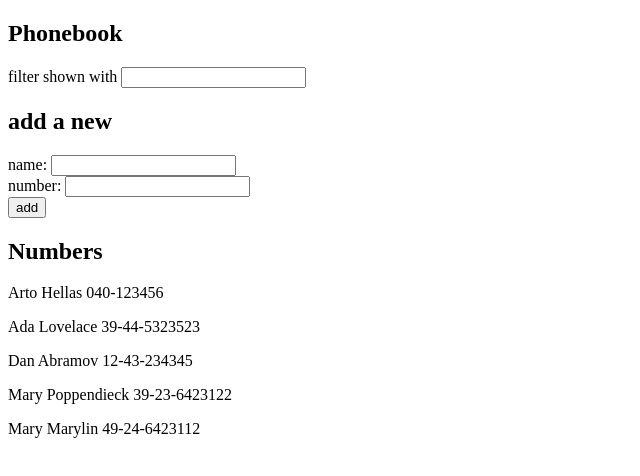
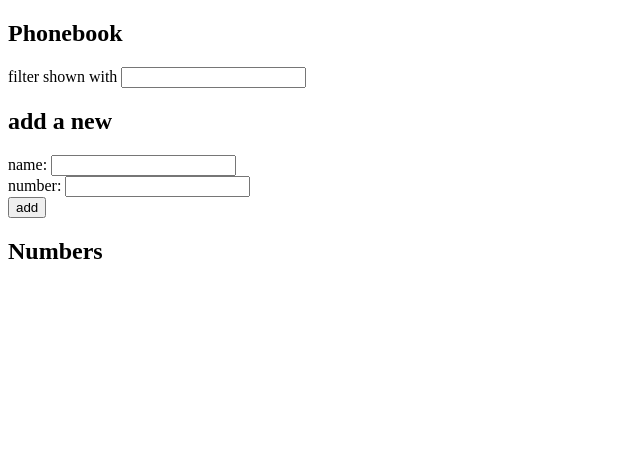
Before and after one commit to mikaelri/FullStackOpen, a React (Vite) app in the folder part2/puhelinluettelo/: page / in a window 1280 px wide. Shown: the top 476 px of the page, without its empty margins (0-640 px from the left). Built offline with nearby package versions, Linux system fonts and the light colour scheme.

Commit message:
return ex. 2.10

```diff
--- /dev/null
+++ b/part2/puhelinluettelo/components/AddPersons.jsx
@@ -0,0 +1,15 @@
+import React from "react"
+
+const AddNewPerson = ({addPerson, newName, newNumber, handleNameChange, handleNumberChange}) => {
+    return (
+    <form onSubmit={addPerson}>
+        <div>
+            name: <input value={newName} onChange={handleNameChange} /><br></br>
+            number: <input value={newNumber} onChange={handleNumberChange} /><br></br>
+            <button type="submit">add</button>
+        </div>
+  </form>
+  )
+}
+
+export default AddNewPerson;
--- /dev/null
+++ b/part2/puhelinluettelo/components/Filter.jsx
@@ -0,0 +1,9 @@
+import React from "react";
+
+const Filter = ({filterValue, handlefilterChange}) => {
+    return (
+    <>filter shown with <input type="text" value={filterValue} onChange={handlefilterChange}/></>
+    )
+};
+
+export default Filter;
--- /dev/null
+++ b/part2/puhelinluettelo/components/FilterResults.jsx
@@ -0,0 +1,14 @@
+import React from "react";
+
+const FilterResults = ({showFiltered}) => {
+    return (
+        <div>
+            {showFiltered.map((person, id) => (
+            <p key={id}>
+                {person.name} {person.number}
+            </p>))}
+        </div>
+    )
+};
+
+export default FilterResults;
--- a/part2/puhelinluettelo/src/App.jsx
+++ b/part2/puhelinluettelo/src/App.jsx
@@ -1,21 +1,16 @@
 import { useState } from 'react'
+import Filter from '../components/Filter.jsx'
+import FilterResults from '../components/FilterResults.jsx'
+import AddNewPerson from '../components/AddPersons.jsx'
 
 const App = () => {
-  const [persons, setPersons] = useState([
-    { name: 'Arto Hellas', number: '040-123456' },
-    { name: 'Ada Lovelace', number: '39-44-5323523' },
-    { name: 'Dan Abramov', number: '12-43-234345' },
-    { name: 'Mary Poppendieck', number: '39-23-6423122' },
-    { name: 'Mary Marylin', number: '49-24-6423112' }
-  ])
-
+  const [persons, setPersons] = useState([])
   const [newName, setNewName] = useState('');
   const [newNumber, setNewNumber] = useState('');
-
   const [filterValue, setFilterValue] = useState('');
   const [showFiltered, setShowFiltered] = useState(persons);
 
-  const handleFilter = (event) => {
+  const handlefilterChange = (event) => {
     const value = event.target.value;
     setFilterValue(event.target.value);
     const filtered = persons.filter((person) => person.name.toLowerCase().includes(value.toLowerCase()));
@@ -29,10 +24,16 @@ const addPerson = (event) => {
     alert(`${newName} is already added to phonebook`)
     return };
 
-  setPersons([...persons, { name: newName, number: newNumber}]);
+  const updatedPersons = [...persons, {name: newName, number: newNumber}];
+  setPersons(updatedPersons);
   setNewNumber('');
   setNewName('');
-}
+
+  const filtered = updatedPersons.filter(person =>
+    person.name.toLowerCase().includes(filterValue.toLowerCase())
+  );
+  setShowFiltered(filtered);
+};
 
 const handleNameChange = (event) => {
   setNewName(event.target.value)
@@ -45,26 +46,20 @@ const handleNumberChange = (event) => {
   return (
     <div>
       <h2>Phonebook</h2>
-      <>filter shown with <input type="text" value={filterValue} onChange={handleFilter}/></>
+      <Filter setShowFiltered={setShowFiltered} handlefilterChange={handlefilterChange}/>
       <h2>add a new</h2>
-      <form onSubmit={addPerson}>
-        <div>
-        name: <input value={newName} onChange={handleNameChange} /><br></br>
-        number: <input value={newNumber} onChange={handleNumberChange} /><br></br>
-        <button type="submit">add</button>
-        </div>
-      </form>
+      <AddNewPerson
+        newName={newName}
+        newNumber={newNumber}
+        handleNameChange={handleNameChange}
+        handleNumberChange={handleNumberChange}
+        addPerson={addPerson}
+        />
       <h2>Numbers</h2>
-      <div>
-        {showFiltered.map((person, id) => (
-          <p key={id}>
-            {person.name} {person.number}
-            </p>
-        ))}
-      </div>
+      <FilterResults showFiltered={showFiltered}/>
     </div>
   )
 
-}
+};
 
-export default App
+export default App;
```
